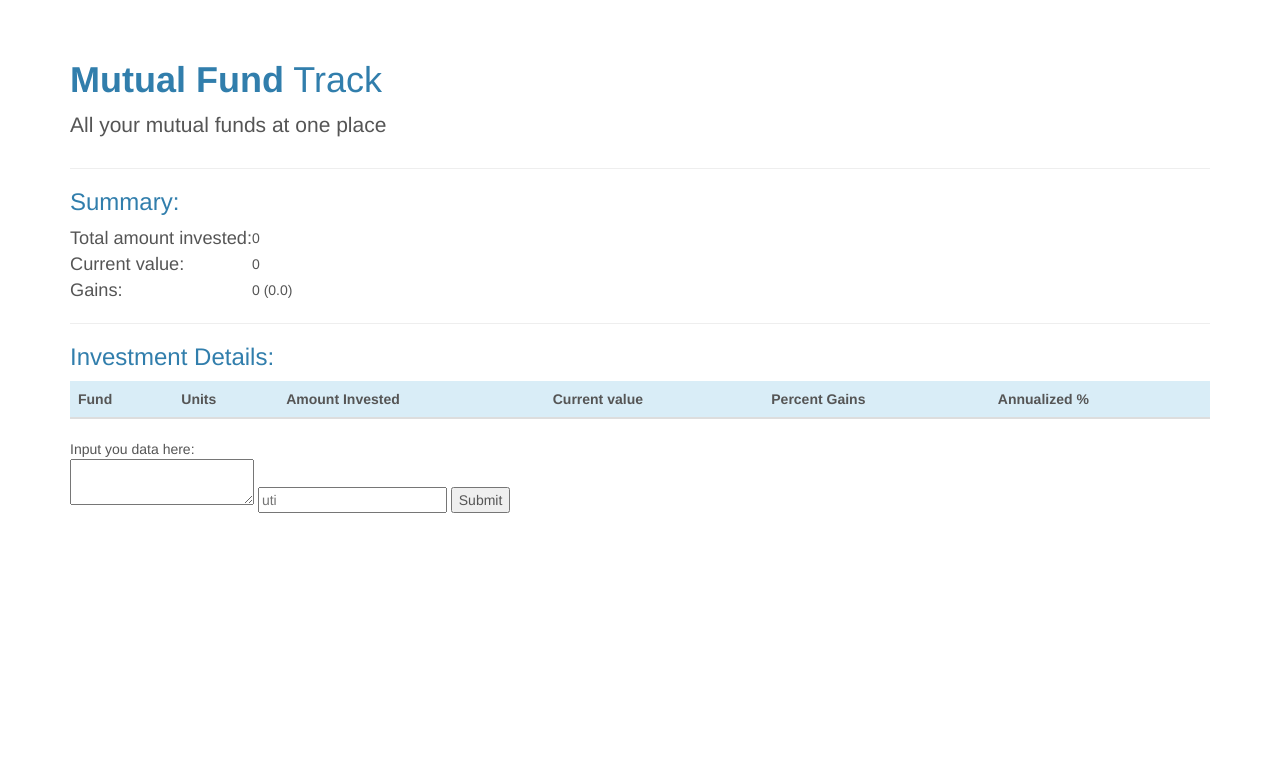
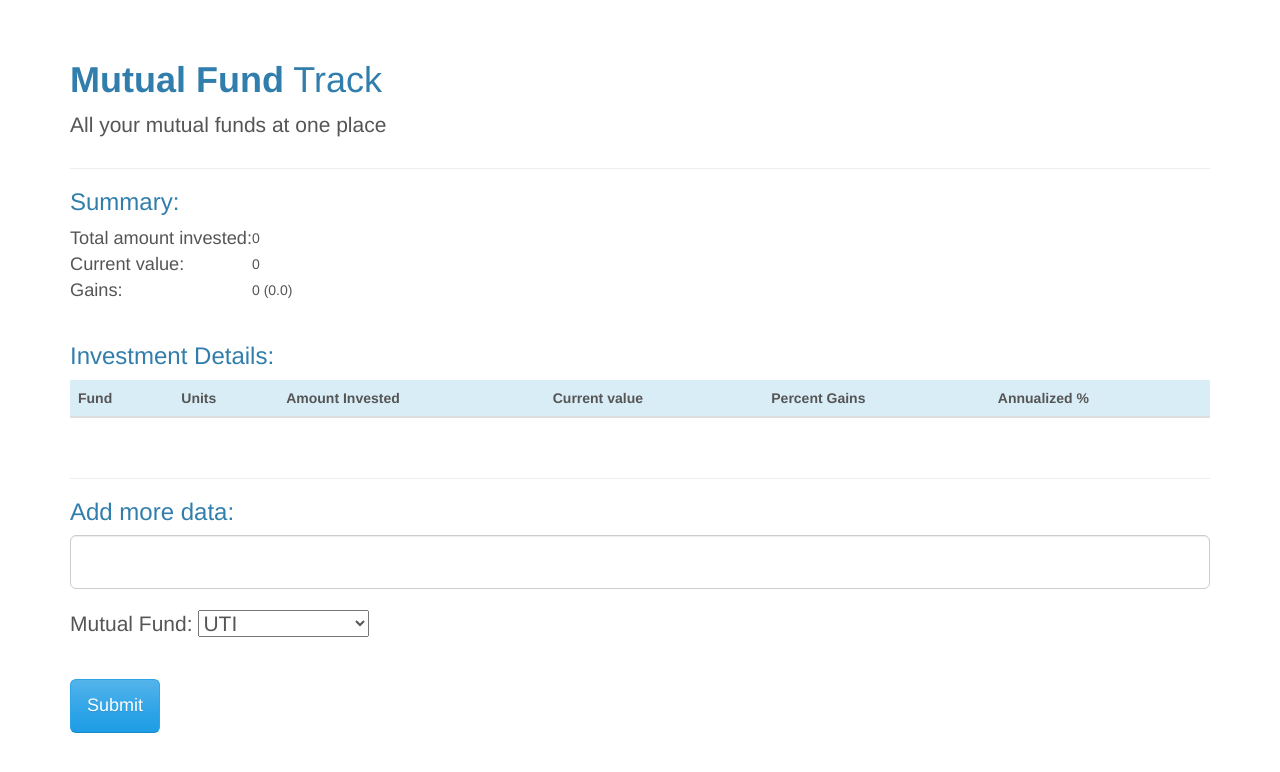
Before and after one commit to rushiagr/mftrack, a Flask app: page / in a window 1280 px wide. Shown: the top 772 px of the page. Run offline with Flask 2, Linux system fonts and the light colour scheme; data that the repository does not hold is empty; parts of the project's set-up code (start-up, migrations or seed data) failed here and were passed over; some libraries are stand-ins or nearby versions.

Commit message:
prettify transaction input textarea section

```diff
--- a/templates/index.html
+++ b/templates/index.html
@@ -60,7 +60,7 @@
 			</td>
 		</tr>
         </table>
-        <hr>
+		<br>
 
 		<div class="bs-example table-responsive">
 		<h3>Investment Details: </h3>
@@ -88,12 +88,23 @@
 				{% endfor %}
 			</table>
 		</div>
+		<br>
+		<hr>
 
-    	Input you data here:
+		<h3>Add more data:</h4>
     	<form method="post">
-	    	<textarea name='inputText'></textarea>
-	    	<input name='amc' placeholder='uti'></input>
-	    	<button type="submit">Submit</button>
+		<input class="form-control input-lg"  name='inputText'></input>
+
+		<div style="padding-top: 20px; padding-bottom: 20px">
+			<div style="font-size: 1.5em"> Mutual Fund:
+			<select>
+				<option value="UTIMF">UTI</option>
+				<option value="ICICIPru">ICICI Prudential</option>
+			</select>
+		</div>
+		</div>
+		<br>
+		<button class="btn btn-primary btn-lg" type="submit">Submit</button>
     	</form>
 	</div>
     </body>
```
